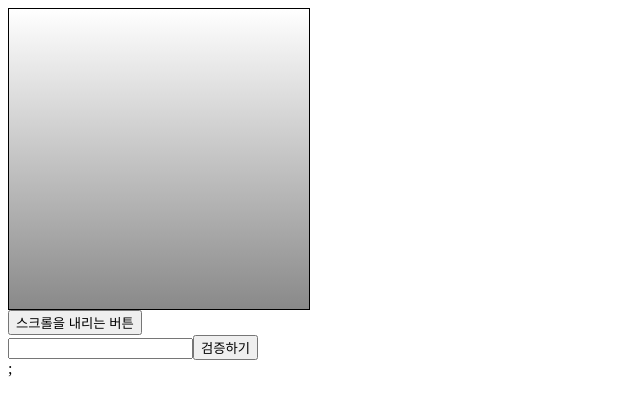
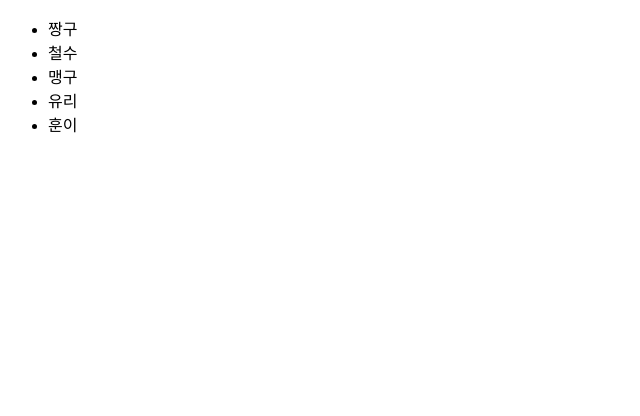
Before and after one commit to MayOwall/studying-react, a React (Create React App) app in the folder 리액트를 다루는 기술_김민준/code_practice/: page / in a window 1280 px wide. Shown: the top 416 px of the page, without its empty margins (0-640 px from the left). Built offline with nearby package versions, Linux system fonts and the light colour scheme.

Commit message:
6.2 데이터 배열을 컴포넌트 배열로 변환하기

```diff
--- a/리액트를 다루는 기술_김민준/code_practice/src/App.js
+++ b/리액트를 다루는 기술_김민준/code_practice/src/App.js
@@ -1,24 +1,11 @@
 import { Component } from "react";
-import ScrollBox from "./ScrollBox";
-import ValidationSample from "./ValidationSample";
+import IterationSample from "./IterationSample";
 
 class App extends Component {
     render() {
         return (
             <>
-                <ScrollBox
-                    ref={(ref) => {
-                        this.scrollBox = ref;
-                    }}
-                />
-                <button
-                    onClick={() => {
-                        this.scrollBox.handleScroll();
-                    }}
-                >
-                    스크롤을 내리는 버튼
-                </button>
-                <ValidationSample />;
+                <IterationSample />
             </>
         );
     }
--- /dev/null
+++ b/리액트를 다루는 기술_김민준/code_practice/src/IterationSample.js
@@ -0,0 +1,7 @@
+const IterationSample = () => {
+    const members = ["짱구", "철수", "맹구", "유리", "훈이"];
+    const memberList = members.map((member) => <li>{member}</li>);
+    return <ul>{memberList}</ul>;
+};
+
+export default IterationSample;
```
